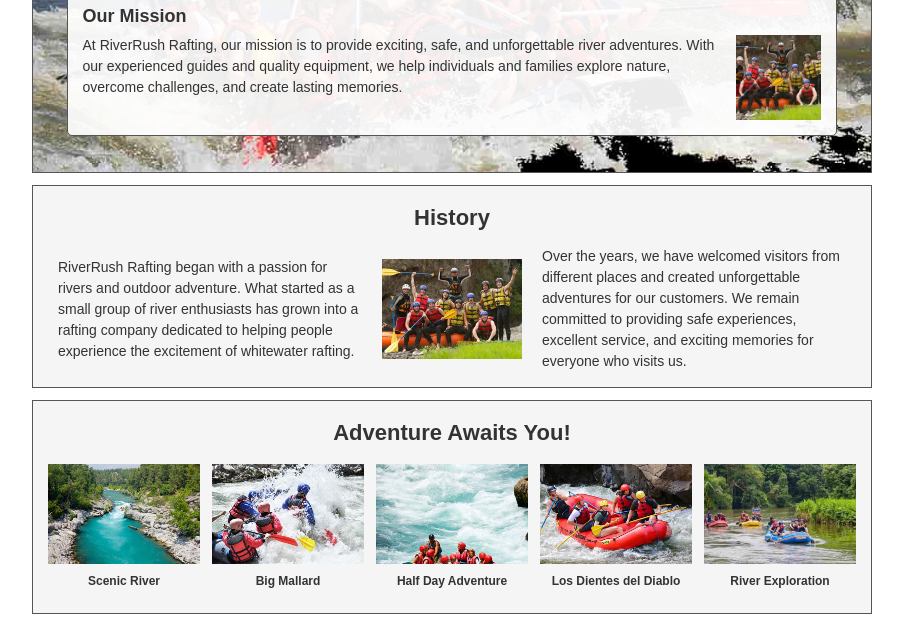
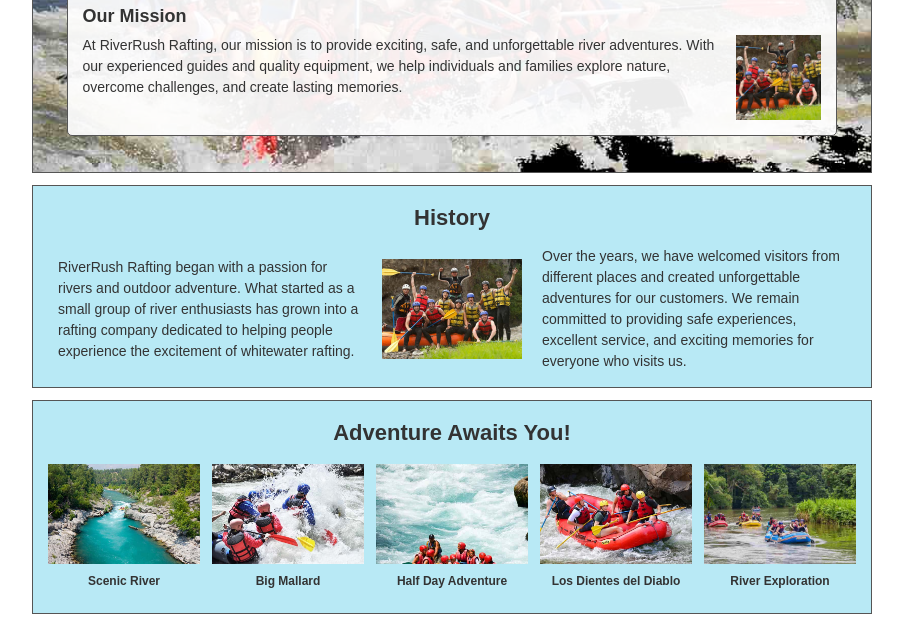
Before and after one commit to Input-7/wdd130, a plain HTML site: page wwr/about.html in a window 1280 px wide. Shown: the part 241-864 px from the top of the page, without its empty margins (188-1091 px from the left). Drawn offline with Linux system fonts and the light colour scheme.

Commit message:
Fix unused CSS variable

```diff
--- a/wwr/styles/rafting.css
+++ b/wwr/styles/rafting.css
@@ -164,7 +164,7 @@ main {
     margin: 12px 0;
     padding: 15px 25px;
     border: 1px solid #555555;
-    background-color: #f5f5f5;
+    background-color: var(--secondary-color);
 }
 
 .history h2 {
@@ -189,7 +189,7 @@ main {
     margin: 12px 0;
     padding: 15px;
     border: 1px solid #555555;
-    background-color: #f5f5f5;
+    background-color: var(--secondary-color);
 }
 
 .adventures h2 {
```
